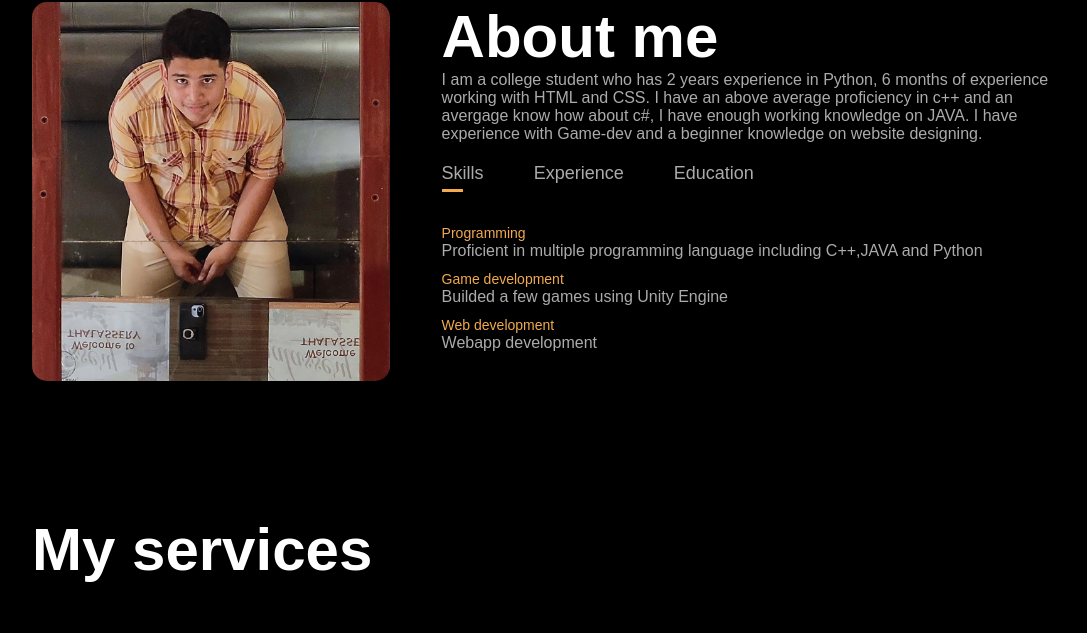
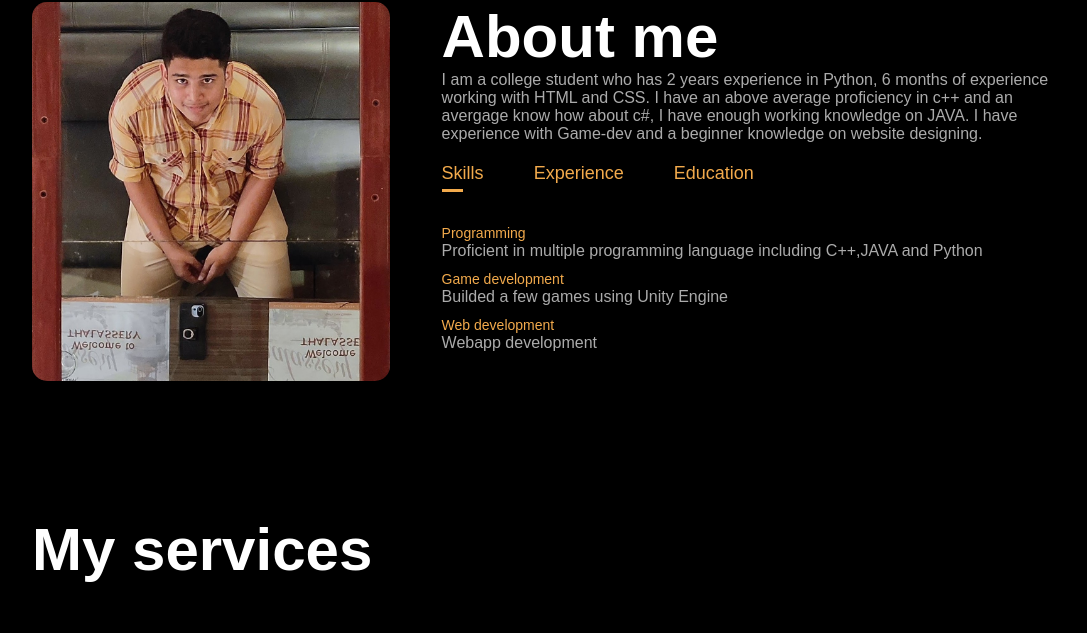
Before and after one commit to Amar033/Test_Webpage, a website: page index.html in a window 1280 px wide. Shown: the part 888-1521 px from the top of the page, without its empty margins (96-1183 px from the left). Drawn offline with Linux system fonts and the light colour scheme.

Commit message:
Update style.css

```diff
--- a/style.css
+++ b/style.css
@@ -104,6 +104,7 @@ nav ul li a:hover::after {
   margin: 20px 0 40px;
 }
 .tab-links {
+  color: #f2aa4cff;
   margin-right: 50px;
   font-size: 18px;
   font-weight: 500;
```
